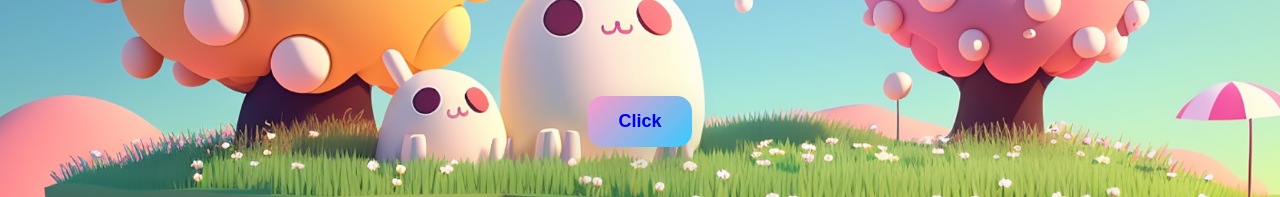
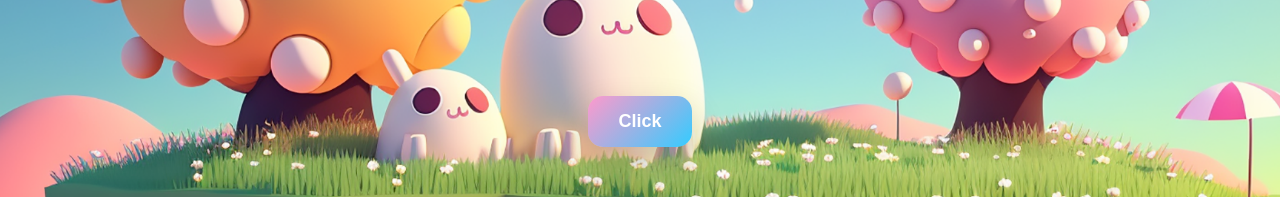
Before and after one commit to homoonshi/FeedMe, a React (Create React App) app in the folder Front-feedme/: page / in a window 1280 px wide. Shown: the part 453-650 px from the top of the page. Built offline with nearby package versions, Linux system fonts and the light colour scheme; what react-social-login-buttons would draw is missing.

Commit message:
Fix : accessToken 보유 시 로그인창이 아닌 메인창으로 이동

```diff
--- a/Front-feedme/src/pages/Intro.jsx
+++ b/Front-feedme/src/pages/Intro.jsx
@@ -1,17 +1,48 @@
-import React from 'react';
+import React, { useState } from 'react';
 import { Link } from 'react-router-dom';
-import '../pages/Intro.css'
-import '../assets/font/Font.css'
+import '../pages/Intro.css';
+import '../assets/font/Font.css';
 
 const Intro = () => {
+  const [redirectPath, setRedirectPath] = useState('/Login');
+
+  const handleClick = () => {
+    const token = sessionStorage.getItem('accessToken');
+
+    if (token) {
+      try {
+        const payload = JSON.parse(atob(token.split('.')[1]));
+        const currentTime = Math.floor(Date.now() / 1000);
+
+        if (payload.exp < currentTime) {
+          // 토큰이 만료됨
+          sessionStorage.removeItem('accessToken');
+          setRedirectPath('/Login');
+        } else {
+          // 토큰이 유효함
+          setRedirectPath('/Main');
+        }
+      } catch (e) {
+        console.error('토큰 파싱 중 오류 발생:', e);
+        sessionStorage.removeItem('accessToken');
+        setRedirectPath('/Login');
+      }
+    } else {
+      // 토큰이 없을 때
+      setRedirectPath('/Login');
+    }
+  };
+
   return (
     <div className="Intro">
       <div className="IntroChild">
         <h1 className="IntroLogo">Feed Me</h1>
         <div className="IntroClickWrapper">
-          <button class="w-btn w-btn-gra1">
-            <Link to='/Login'>Click</Link>
-          </button>
+          <Link to={redirectPath}>
+            <button className="w-btn w-btn-gra1" onClick={handleClick}>
+              Click
+            </button>
+          </Link>
         </div>
       </div>
     </div>
```
